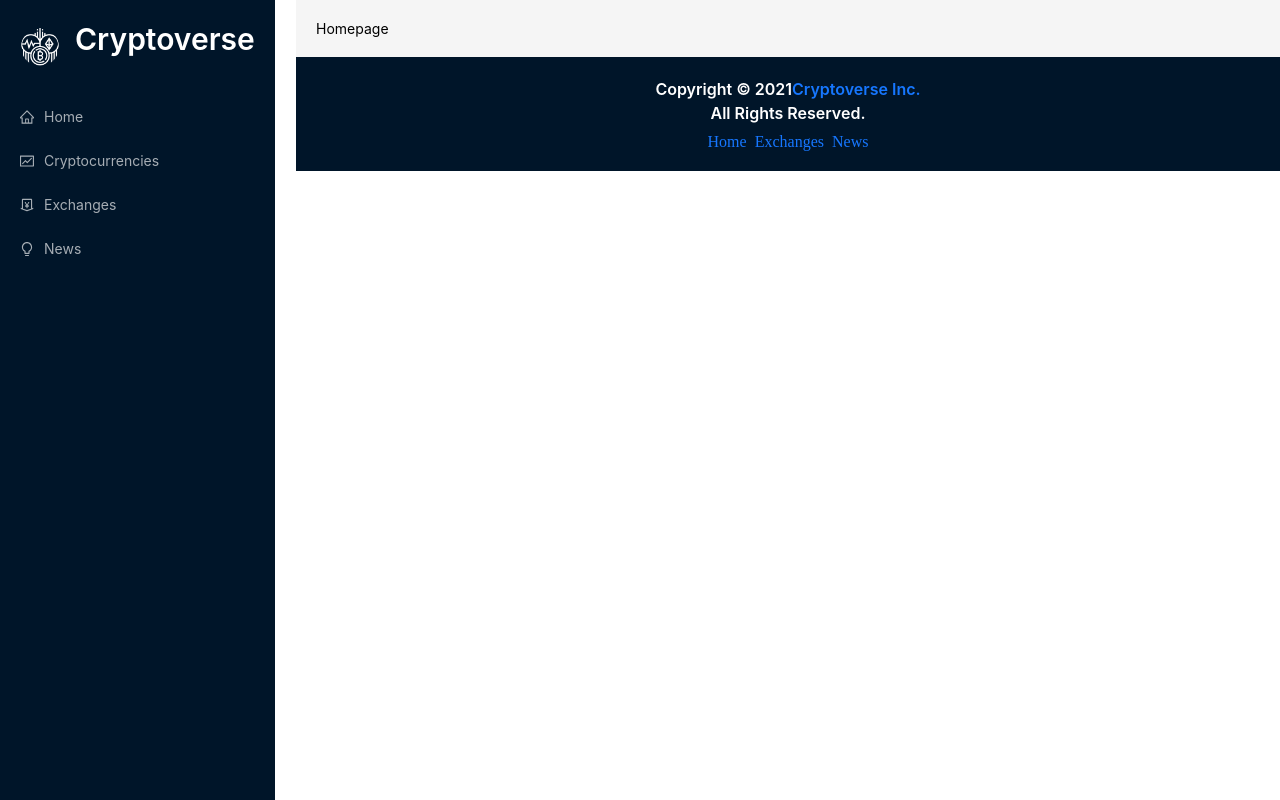
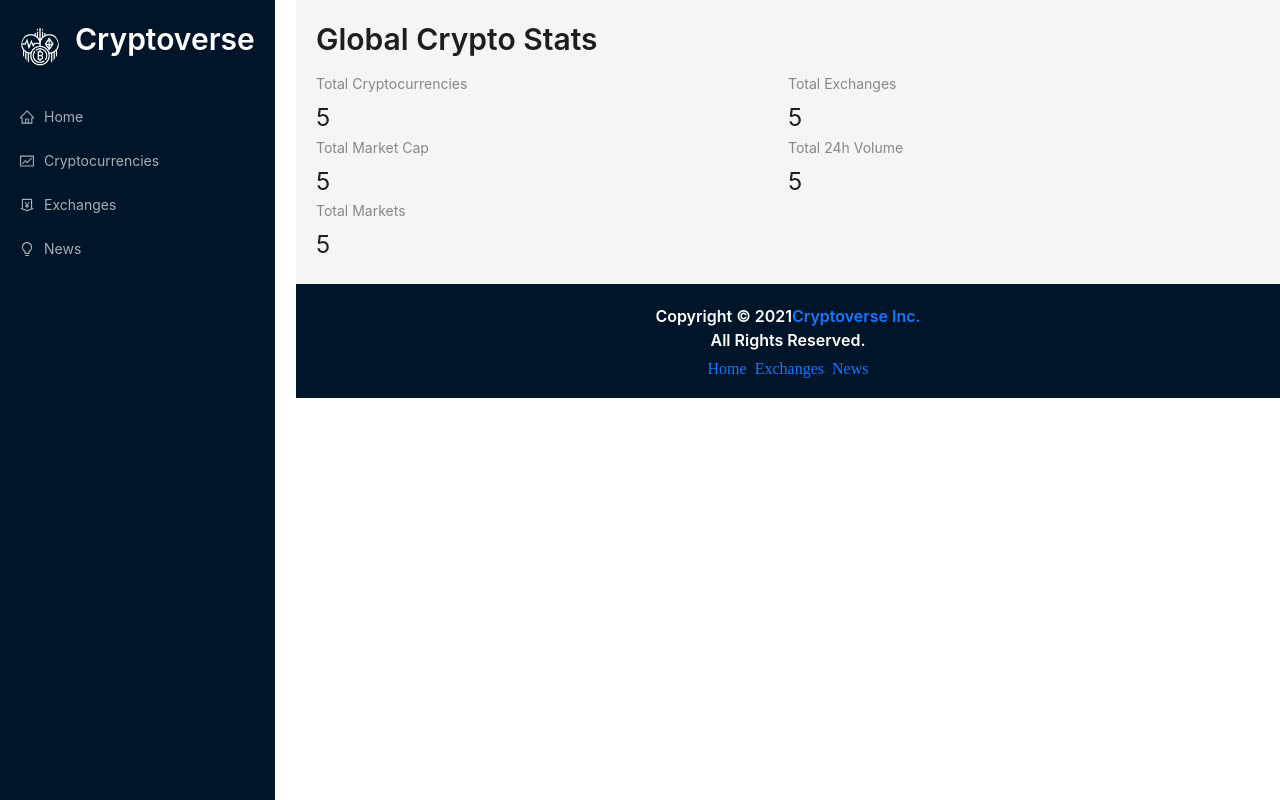
Before and after one commit to didierganthier/cryptoapp, a React (Create React App) app: page / in a window 1280 px wide. Built offline with nearby package versions, Linux system fonts and the light colour scheme.

Commit message:
Design Homepage

```diff
--- a/src/components/Homepage.js
+++ b/src/components/Homepage.js
@@ -1,10 +1,23 @@
-import React from 'react'
+import React from 'react';
+import { Typography, Row, Col, Statistic } from 'antd';
 
 const Homepage = () => {
+
+  const { Title } = Typography;
+
   return (
-    <div>
-      Homepage
-    </div>
+    <>
+     <Title level={2} className="heading">
+        Global Crypto Stats
+      </Title>
+      <Row>
+        <Col span={12}><Statistic title="Total Cryptocurrencies" value="5" /></Col>
+        <Col span={12}><Statistic title="Total Exchanges" value="5" /></Col>
+        <Col span={12}><Statistic title="Total Market Cap" value="5" /></Col>
+        <Col span={12}><Statistic title="Total 24h Volume" value="5" /></Col>
+        <Col span={12}><Statistic title="Total Markets" value="5" /></Col>
+      </Row>
+    </>
   )
 }
 
```
